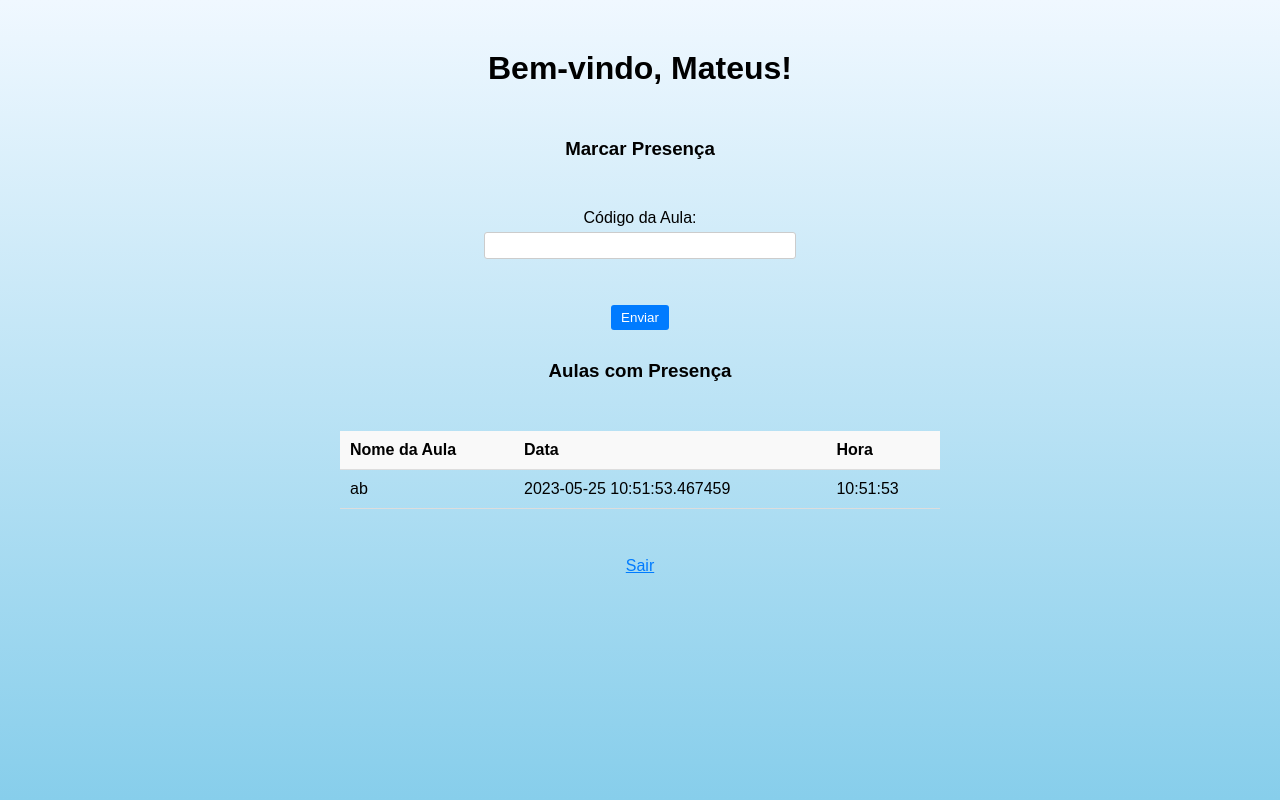
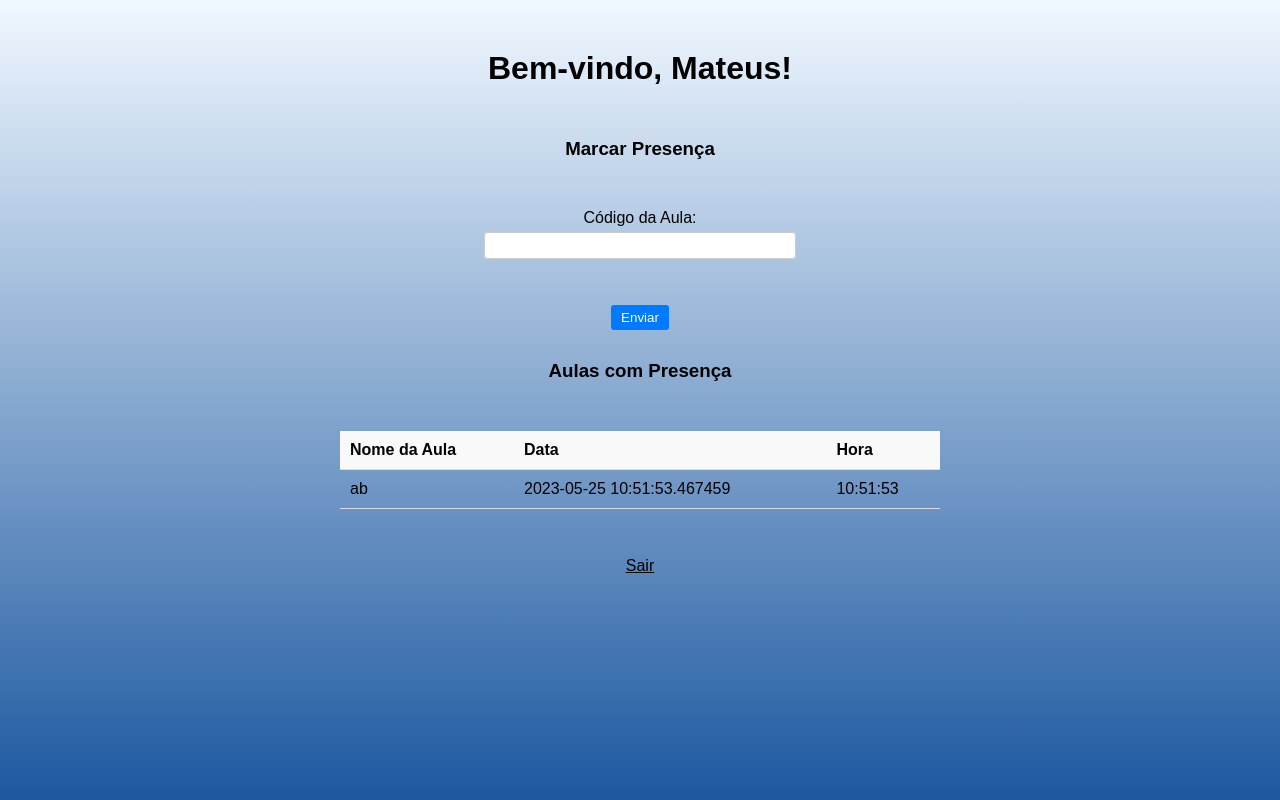
Before and after one commit to Mathweuzz/presenca-eng, a Flask app: page /dashboard in a window 1280 px wide. Run offline with Flask 3, Linux system fonts and the light colour scheme; a user stored in the database is signed in; data comes from the database, SQL or seed files in the repository.

Commit message:
background students

```diff
--- a/static/student.css
+++ b/static/student.css
@@ -1,6 +1,6 @@
 body {
   font-family: Arial, sans-serif;
-  background-image: linear-gradient(aliceblue, skyblue);
+  background-image: linear-gradient(aliceblue, rgb(29, 88, 160));
   height: 100vh;
   margin: 0;
   padding: 0;
@@ -68,7 +68,7 @@ a {
   display: block;
   margin-top: 30px;
   text-align: center;
-  color: #007bff;
+  color: black;
 }
 
 a:hover {
```
